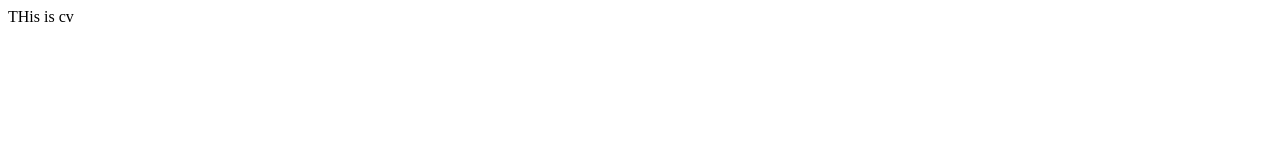
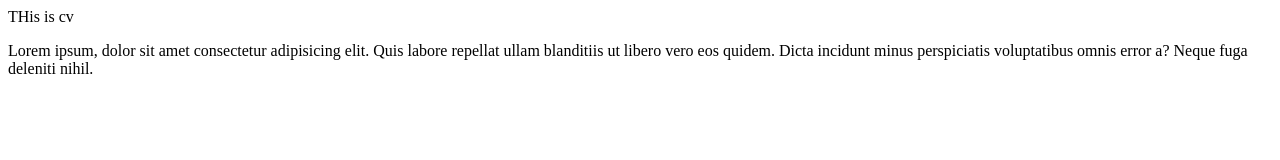
Before and after one commit to IanDuman-ag/CV, a plain HTML site: page cv.html in a window 1280 px wide. Drawn offline with Linux system fonts and the light colour scheme.

Commit message:
updating

```diff
--- a/cv.html
+++ b/cv.html
@@ -9,5 +9,6 @@
 </head>
 <body>
     THis is cv
+    <p>Lorem ipsum, dolor sit amet consectetur adipisicing elit. Quis labore repellat ullam blanditiis ut libero vero eos quidem. Dicta incidunt minus perspiciatis voluptatibus omnis error a? Neque fuga deleniti nihil.</p>
 </body>
 </html>
```
